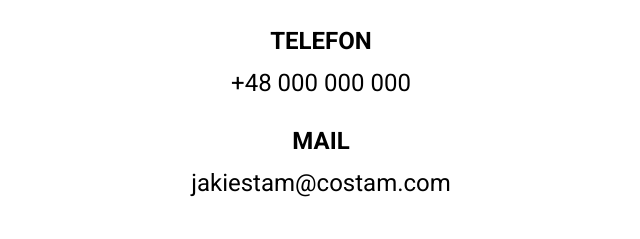
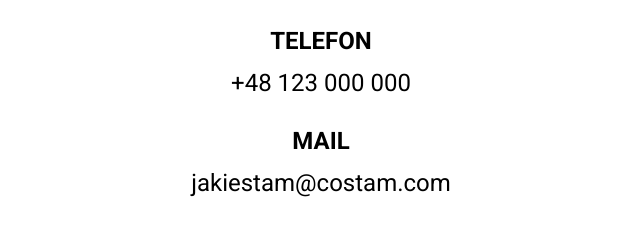
Before and after one commit to TomekLPL/ForestSite, a website: page contact.html in a window 1280 px wide. Shown: the part 1511-1750 px from the top of the page, 319-959 px from the left. Drawn offline with Linux system fonts and the light colour scheme.

Commit message:
test on new PC

```diff
--- a/contact.html
+++ b/contact.html
@@ -75,7 +75,7 @@
                 <p>ul. Jasnogórska 2</p>
                 <p>31-358 Kraków</p>
                 <p class="contact__details-adress">telefon</p>
-                <p>+48 000 000 000</p>
+                <p>+48 123 000 000</p>
                 <p class="contact__details-adress">mail</p>
                 <p>jakiestam@costam.com</p>
             </div>
```
